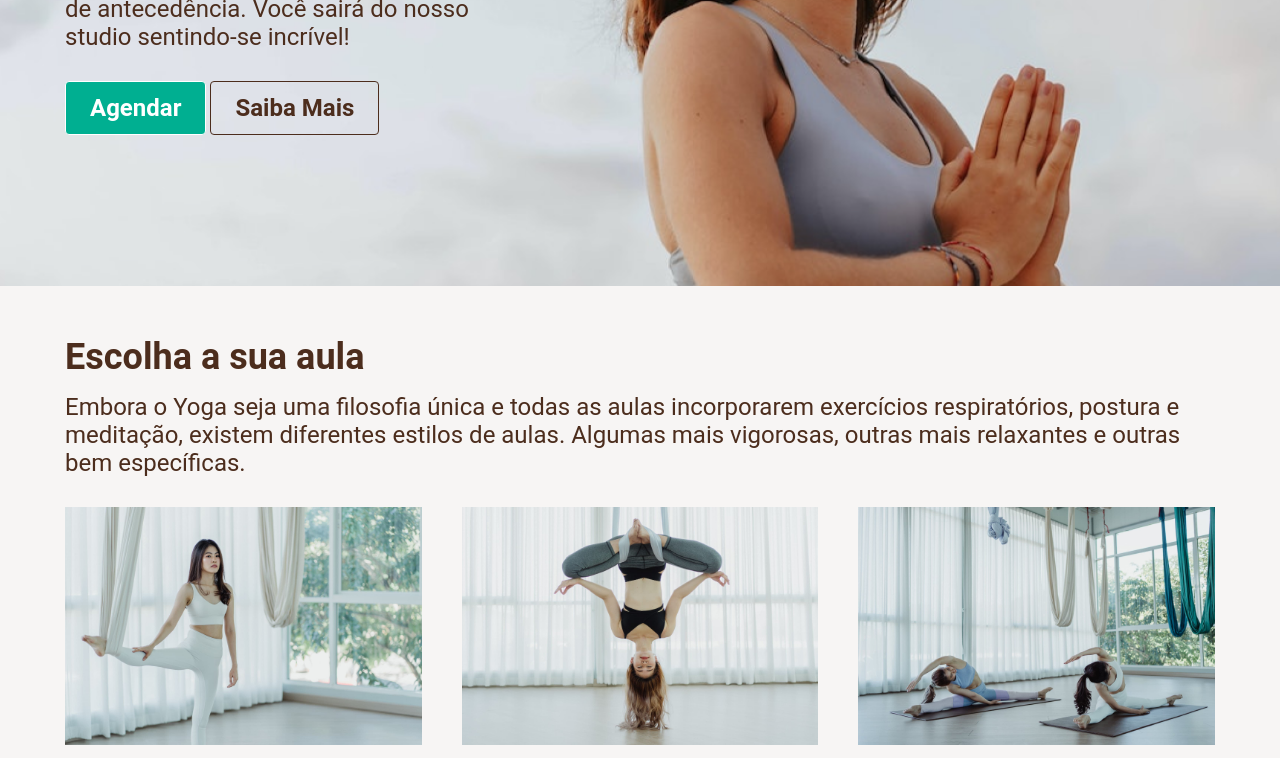
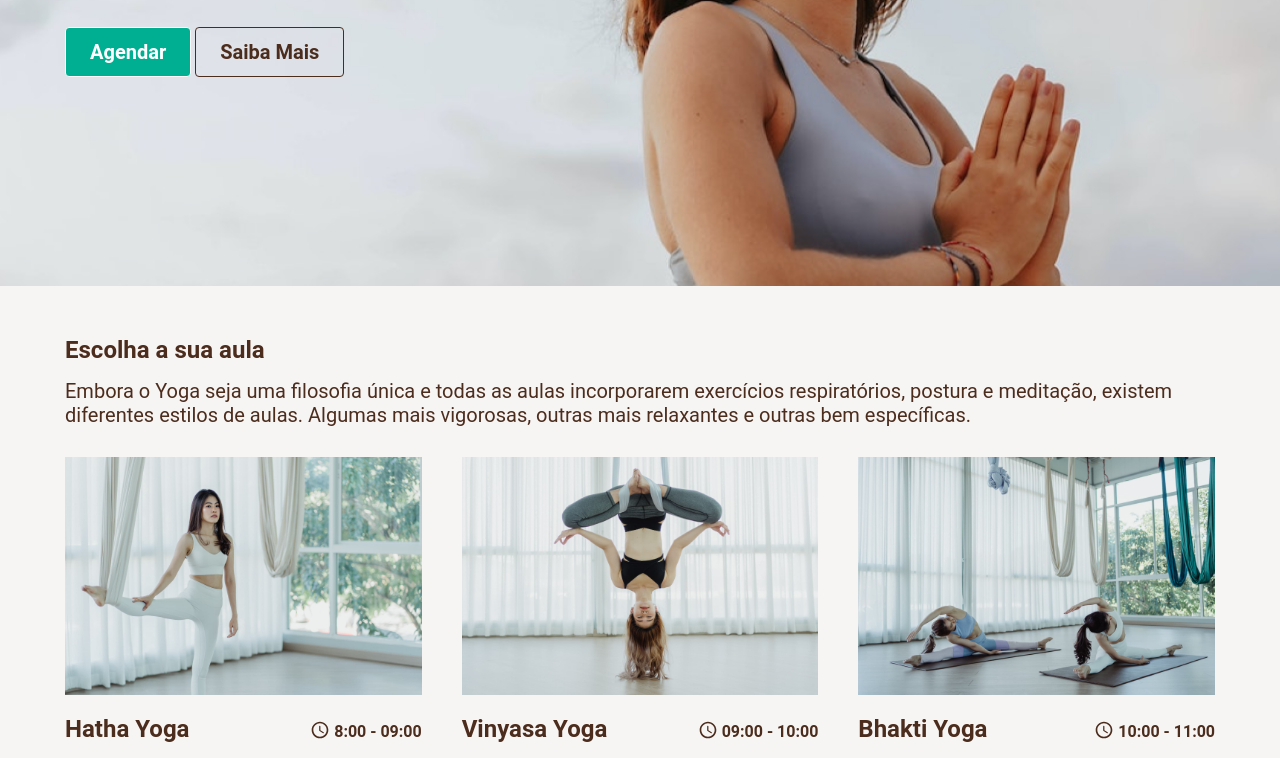
Before and after one commit to oliveirabrunati/studio-yoga, a plain HTML site: page index.html in a window 1280 px wide. Shown: the part 414-1172 px from the top of the page. Drawn offline with Linux system fonts and the light colour scheme.

Commit message:
atualiza tamanho da fonte

```diff
--- a/css/initial-section.css
+++ b/css/initial-section.css
@@ -70,10 +70,10 @@ header {
     padding: 10px 0;
   }
   h1, h2{
-    font-size: 36px;
+    /* font-size: 36px; */
   }
   p, button{
-    font-size: 24px;
+    /* font-size: 24px; */
   }
 }
 
```
